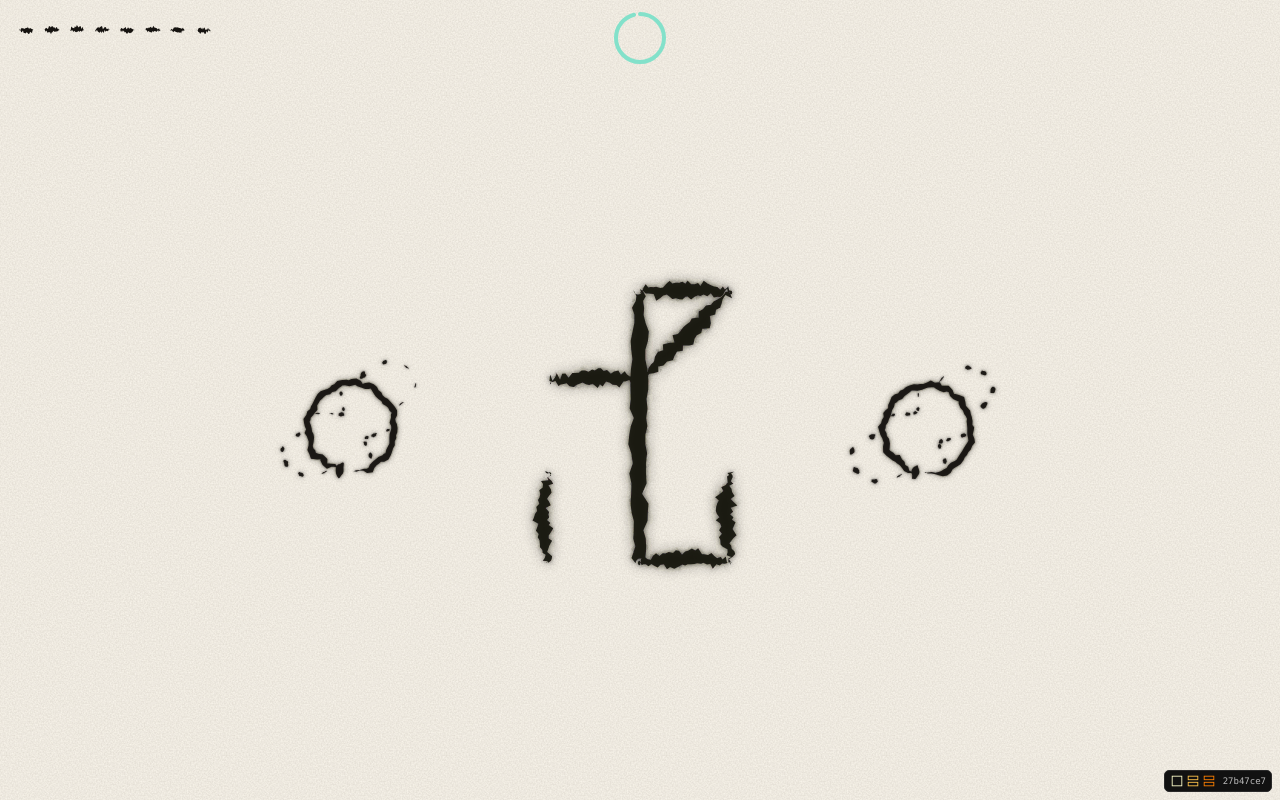
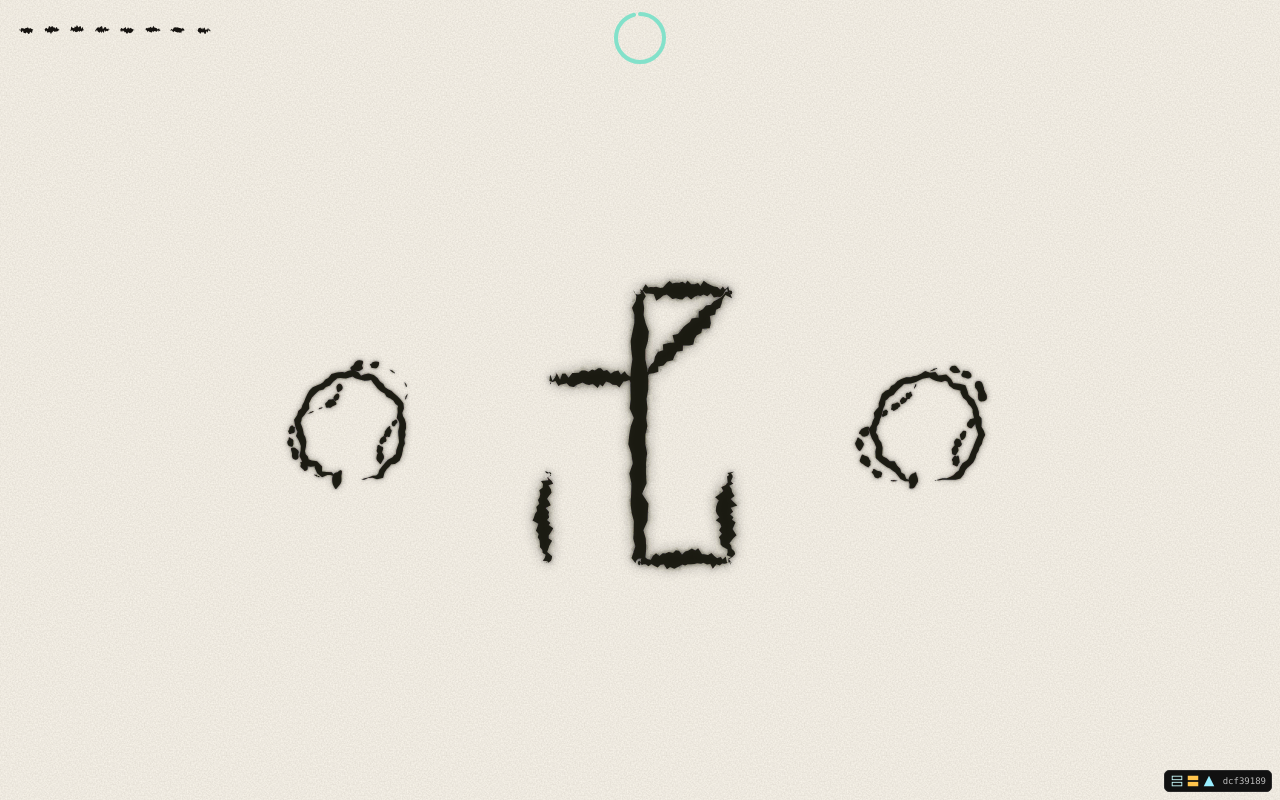
Before and after one commit to kai-denrei/heptaweave, a plain HTML site: page index.html in a window 1280 px wide. Both pictures are taken after a click on the button "Timed mode". Drawn offline with Linux system fonts and the light colour scheme.

Commit message:
Lock user-tuned logogram constants + /deban sync
main.js:
- New HEPTAWEAVE_CHOICE_TUNE constant captures the values the user
  dialed in via scripts/tune.html on 2026-05-20:
  gap 82°/46°, bulge 0.45 (out 0.44, in 0.38), digitGap 0.04,
  markSpread 0.8, dotSize 0.33, dashWidth 0.03, halo 0.85,
  liquidWobble 0.5, liquidDetail 0.13, vbPadFrac 0.
- Layered as: numeralV2 canonical → HEPTAWEAVE_CHOICE_TUNE →
  localStorage.heptaweave.tune (slider UI still wins for re-tuning).
- v2Internal calc now respects effective vbPadFrac so the SVG matches
  the tile dimension at any padding fraction.

deban sync:
- All four role files updated (dev / arch / pm / design) with this
  session's decisions, dead ends, lessons, open-question resolutions.
- Three dead ends recorded: choiceA all-outward design, over-corrected
  wide-gap second pass, even-angle orbital layout.
- ⭐ Headline lesson in dev.md and pm.md: a live-preview slider UI with
  localStorage persistence is a massive productivity multiplier for any
  visual / generative parameter space. Build the tuner FIRST for future
  rendering work. User explicitly flagged this as "great."
- Supporting lessons in dev.md: don't deviate from canonical reference
  renderers; headless-Chrome harnesses are the right verification loop
  for visual code.
- Supporting lessons in design.md: reference images are precise about
  proportions; organic layout = varied positions not jittered grids.
- Supporting lesson in arch.md: project-specific visual choices belong
  at the call site or in a project-tune layer, never as forks.
- _index.md and session-log.md updated.

Co-Authored-By: Claude Opus 4.7 (1M context) <noreply@anthropic.com>

```diff
--- a/index.html
+++ b/index.html
@@ -6,9 +6,9 @@
   <meta name="viewport" content="width=device-width, initial-scale=1, viewport-fit=cover" />
 
   <!-- PWA -->
-  <link rel="manifest" href="manifest.webmanifest?v=27b47ce7" />
+  <link rel="manifest" href="manifest.webmanifest?v=dcf39189" />
   <meta name="theme-color" content="#161310" />
-  <link rel="apple-touch-icon" href="icon.svg?v=27b47ce7" />
+  <link rel="apple-touch-icon" href="icon.svg?v=dcf39189" />
   <meta name="apple-mobile-web-app-capable" content="yes" />
   <meta name="apple-mobile-web-app-status-bar-style" content="black-translucent" />
   <meta name="apple-mobile-web-app-title" content="heptaweave" />
@@ -21,9 +21,9 @@
   <meta http-equiv="Cache-Control" content="no-cache, no-store, must-revalidate" />
   <meta http-equiv="Pragma" content="no-cache" />
   <meta http-equiv="Expires" content="0" />
-  <meta name="cb" content="27b47ce7" />
-  <link rel="icon" type="image/svg+xml" href="public/cb-shapes/39.svg?v=27b47ce7" />
-  <script src="public/cb-badge.js?v=27b47ce7" defer></script>
+  <meta name="cb" content="dcf39189" />
+  <link rel="icon" type="image/svg+xml" href="public/cb-shapes/28.svg?v=dcf39189" />
+  <script src="public/cb-badge.js?v=dcf39189" defer></script>
 
   <style>
     :root {
--- a/src/main.js
+++ b/src/main.js
@@ -263,6 +263,26 @@ function pickLayout(count) {
   return LAYOUT_PRESETS[count] ?? LAYOUT_PRESETS[7];
 }
 
+// User-locked tuning from scripts/tune.html session 2026-05-20. These are the
+// heptaweave-specific defaults; numeralV2 itself stays canonical (matches the
+// original compositeFlow.js). localStorage.heptaweave.tune still wins, so the
+// tune page remains usable to re-dial these later.
+const HEPTAWEAVE_CHOICE_TUNE = {
+  gapAngleDeg: 82,
+  gapWidthDeg: 46,
+  bulgeScale: 0.45,
+  lobeBulgeOutward: 0.44,
+  lobeBulgeInward: 0.38,
+  digitGap: 0.04,
+  markSpread: 0.8,
+  dotSizeFactor: 0.33,
+  dashWidthFactor: 0.03,
+  haloOpacity: 0.85,
+  liquidWobble: 0.5,
+  liquidDetail: 0.13,
+  vbPadFrac: 0,
+};
+
 function renderChoices(choiceNumbers, onPick) {
   const s = store.get();
   els.choices.className = 'choices cN-' + choiceNumbers.length;
@@ -280,9 +300,11 @@ function renderChoices(choiceNumbers, onPick) {
   const maxTileFromBox = Math.min(mid.width * 0.45, mid.height * 0.30);
   if (tileSize > maxTileFromBox) tileSize = Math.max(140, Math.round(maxTileFromBox));
   const tileR = tileSize / 2;
-  // numeralV2 with vbPadFrac=0.10 returns an SVG sized at internal * 1.20.
-  // Pick internal so the SVG renders at exactly tileSize.
-  const v2Internal = Math.round(tileSize / 1.20);
+  // Pick internal size so the rendered SVG (= internal * (1 + 2*vbPadFrac))
+  // matches tileSize exactly. Respect any tuned vbPadFrac from localStorage.
+  const tune = loadTune();
+  const effPad = (tune.vbPadFrac ?? HEPTAWEAVE_CHOICE_TUNE.vbPadFrac ?? 0.10);
+  const v2Internal = Math.round(tileSize / (1 + 2 * effPad));
 
   // Available extent for tile centers. Slot offsets (-1..+1) map onto this.
   const halfW = Math.max(0, cx - tileR - 4);
@@ -308,15 +330,13 @@ function renderChoices(choiceNumbers, onPick) {
     tile.style.top  = `${py - tileR}px`;
 
     // Don't expose the numeric answer in any attribute or textContent.
-    // Tuning UI (scripts/tune.html) writes overrides to localStorage; merge
-    // them on top of the choice-tile defaults so the user can dial in the
-    // look from their phone and see it persist into the game.
-    const tune = loadTune();
+    // Layered defaults: numeralV2 canonical → heptaweave tuned values →
+    // localStorage overrides from scripts/tune.html.
     const svg = renderHeptapodNumeralV2({
       number: n,
       size: v2Internal,
       seed: s.rng.seed ^ (n * 7919),
-      vbPadFrac: 0.10,
+      ...HEPTAWEAVE_CHOICE_TUNE,
       ...tune,
     });
     tile.appendChild(svg);
```
Also changed, not shown: scripts/auto-play.html (+1 -1 lines), scripts/full-flow.html (+1 -1 lines), scripts/play-screenshot.html (+1 -1 lines), 6 other files.
